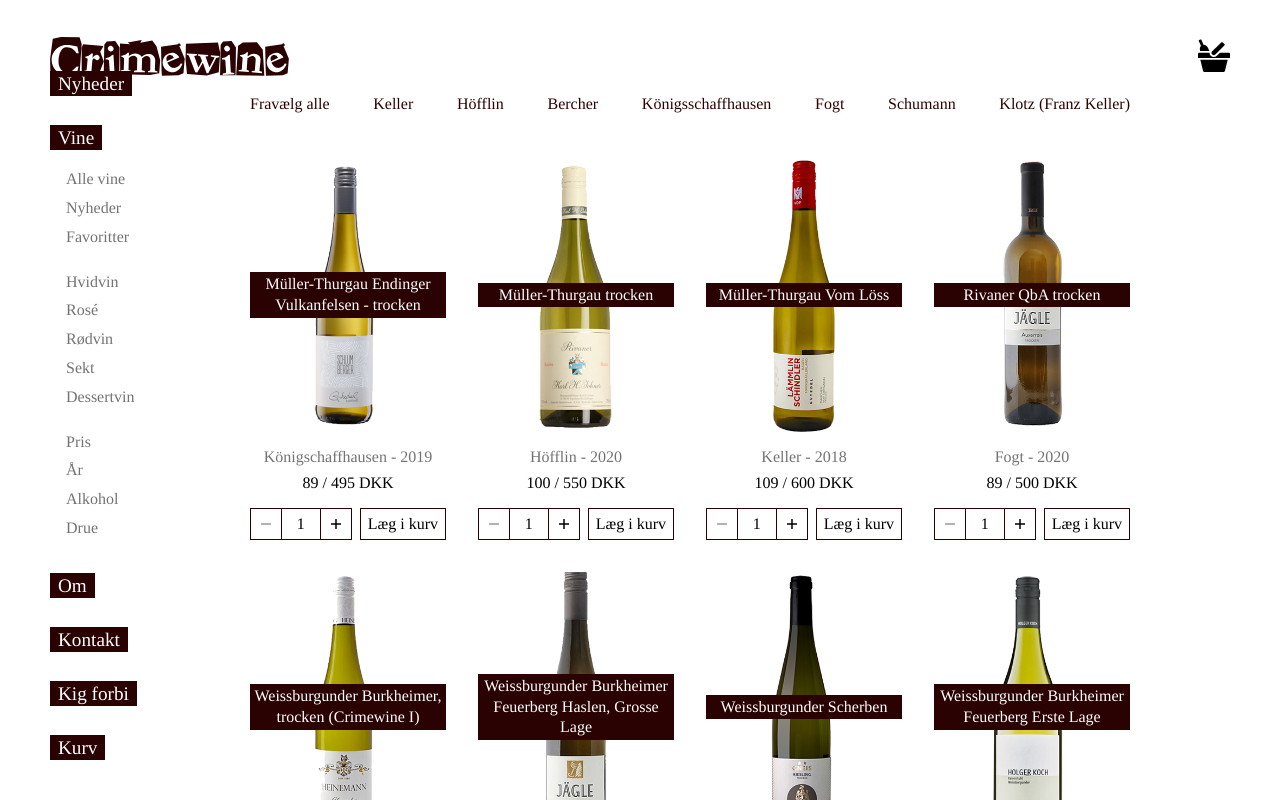
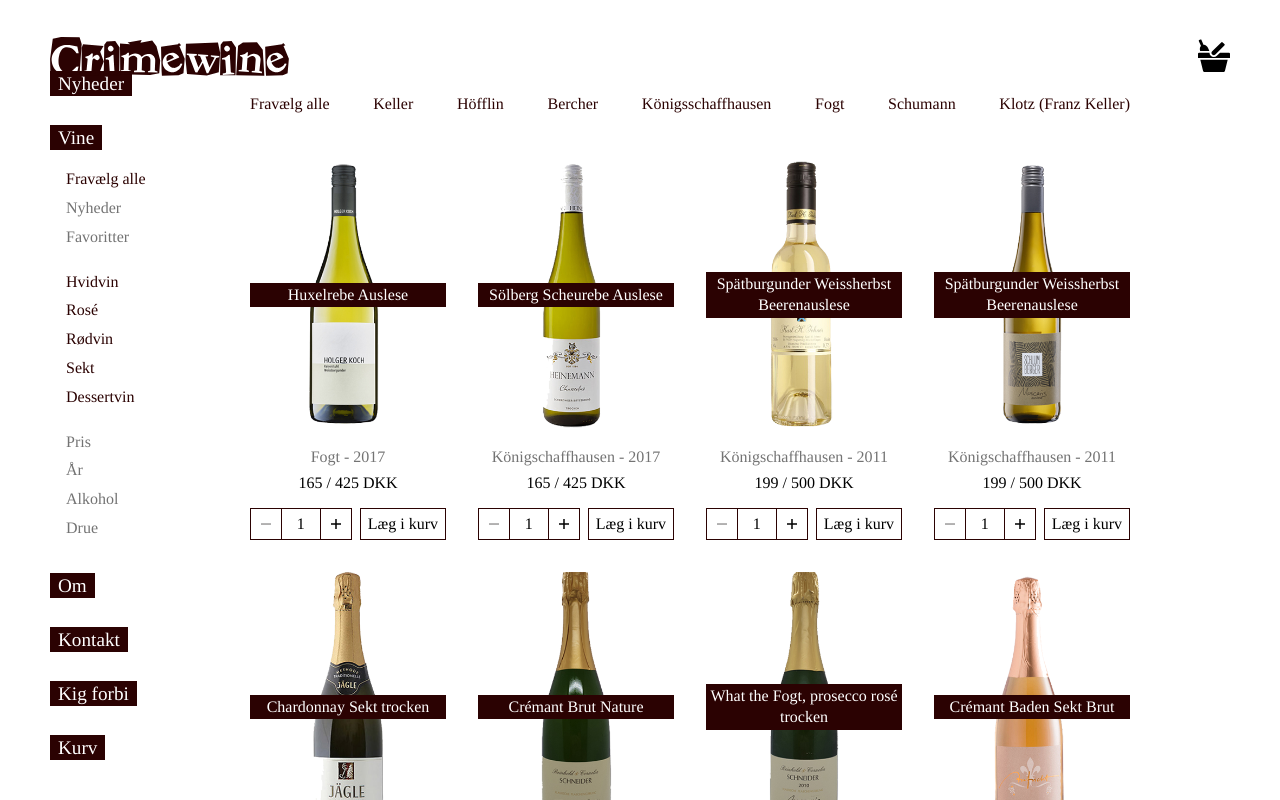
Before and after one commit to I8Superman/crimewine, a React (Create React App) app: page /vine in a window 1280 px wide. Built offline with nearby package versions, Linux system fonts and the light colour scheme.

Commit message:
feat: sorting confusion

```diff
--- a/src/App.js
+++ b/src/App.js
@@ -37,18 +37,10 @@
       fogt: true,
       schumann: true,
       franzkeller: true,
-    }
+    },
+    sort: '',
+    sortDir: 'asc'
   });
-  // const [navFilters, setNavFilters] = useState({
-  //   type: {
-  //     alle: true,
-  //     hvid: false,
-  //     roed: true,
-  //     rose: true,
-  //     dessert: true,
-  //     sekt: true
-  //   }
-  // });
 
   function addToBasket(qty, data) { // Passed as props to Vine and Vin components
     const alreadyInBasket = basket.findIndex((wine) => wine.id === data.id);
@@ -69,9 +61,61 @@
     }
   }
 
+  // The ONE and ONLY super filter (and sort!) function!
   function toggleFilter(e) {
     let key = e.target.dataset.key;
     let subkey = e.target.dataset.subkey;
+    console.log('key = ' + key, 'subkey = ' + subkey)
+    // Handles the sorting values of the filters obj
+    if (key === 'sort') {
+      console.log('Were sorting things out!')
+      const currentSort = filters.sort;
+      const currentSortDir = filters.sortDir;
+
+      if (subkey === currentSort && currentSortDir === 'asc') {
+        setFilters(prevFilters => {
+          return {
+            ...prevFilters,
+            sortDir: 'desc'
+          }
+        });
+      } else if (subkey === currentSort && currentSortDir === 'desc') {
+        setFilters(prevFilters => {
+          return {
+            ...prevFilters,
+            sort: ''
+          }
+        });
+      } else {
+        setFilters(prevFilters => {
+          return {
+            ...prevFilters,
+            sort: subkey,
+            sortDir: 'asc'
+          }
+        });
+      }
+      // Handles the filtering values of the filters obj
+    } else if (subkey === 'alle' && filters[key].alle) { // Set all type or producent to false
+      let tempObj = filters[key]; // Temp obj to manipulate/mutate
+      Object.keys(tempObj).forEach(p => tempObj[p] = false) // Loop through all keys and change their value to false
+      setFilters(prevFilters => {
+        return {
+          ...prevFilters,
+          [key]: tempObj // Change the filters state with temp obj
+        }
+      });
+    } else if (subkey === 'alle' && filters[key].alle === false) { // Set all type or producent to true
+      let tempObj = filters[key]; // Temp obj to manipulate/mutate
+      console.log(tempObj)
+      Object.keys(tempObj).forEach(p => tempObj[p] = true) // Loop through all keys and change their value to true
+      setFilters(prevFilters => {
+        return {
+          ...prevFilters,
+          [key]: tempObj // Change the filters state with temp obj
+        }
+      });
+    } else { // Toggle individual filter to true/false
       setFilters(prevFilters => {
         return { // Jesus! Setting state on nested keys is a nightmare!
           ...prevFilters,
@@ -82,27 +126,14 @@
         }
       });
     }
-  // function toggleNavFilter(e) {
-  //   console.log('NavFilter toggled')
-  //   // let key = e.target.dataset.key;
-  //   let subkey = e.target.dataset.subkey;
-
-  //   setNavFilters(prevNavFilters => {
-  //     return {
-  //       ...prevNavFilters,
-  //       type: {
-  //         ...prevNavFilters.type,
-  //         [subkey]: !prevNavFilters.type[subkey]
-  //       }
-  //     }
-  //   });
-  // }
+  }
 
   console.log(filters)
+
   return (
     <div className="c-app">
       <BasketContext.Provider value={{ basket, setBasket }}>
-        <SideNav toggleFilter={toggleFilter} />
+        <SideNav toggleFilter={toggleFilter} filters={filters} />
         <Logo />
         <BasketIcon />
         <Routes>
--- a/src/components/SideNav/Filters.js
+++ b/src/components/SideNav/Filters.js
@@ -1,25 +1,30 @@
 import './Filters.scss';
 
+import asc from '../../assets/svgs/sort-asc.svg'
+import desc from '../../assets/svgs/sort-desc.svg'
+
 export default function Filters(props) {
+    const filters = props.filters
+    // console.log(filters)
     return (
         <div className="c-filters">
             <ul className="c-filters__cat">
-                <li className="c-filters__cat__filter" data-key="producent" data-subkey="alle" onClick={e => props.toggleFilter(e)}>Alle vine</li>
+                <li className={filters.type.alle ? "c-filters__cat__filter--selected" : "c-filters__cat__filter"} data-key="type" data-subkey="alle" onClick={e => props.toggleFilter(e)}>{filters.type.alle ? 'Fravælg alle' : 'Alle vine'}</li>
                 <li className="c-filters__cat__filter">Nyheder</li>
                 <li className="c-filters__cat__filter">Favoritter</li>
             </ul>
             <ul className='c-filters__cat'>
-                <li className="c-filters__cat__filter" data-key="type" data-subkey="hvid" onClick={e => props.toggleFilter(e)}>Hvidvin</li>
-                <li className="c-filters__cat__filter" data-key="type" data-subkey="rose" onClick={e => props.toggleFilter(e)}>Rosé</li>
-                <li className="c-filters__cat__filter" data-key="type" data-subkey="roed" onClick={e => props.toggleFilter(e)}>Rødvin</li>
-                <li className="c-filters__cat__filter" data-key="type" data-subkey="sekt" onClick={e => props.toggleFilter(e)}>Sekt</li>
-                <li className="c-filters__cat__filter" data-key="type" data-subkey="dessert" onClick={e => props.toggleFilter(e)}>Dessertvin</li>
+                <li className={filters.type.hvid ? "c-filters__cat__filter--selected" : "c-filters__cat__filter"} data-key="type" data-subkey="hvid" onClick={e => props.toggleFilter(e)}>Hvidvin</li>
+                <li className={filters.type.rose ? "c-filters__cat__filter--selected" : "c-filters__cat__filter"} data-key="type" data-subkey="rose" onClick={e => props.toggleFilter(e)}>Rosé</li>
+                <li className={filters.type.roed ? "c-filters__cat__filter--selected" : "c-filters__cat__filter"} data-key="type" data-subkey="roed" onClick={e => props.toggleFilter(e)}>Rødvin</li>
+                <li className={filters.type.sekt ? "c-filters__cat__filter--selected" : "c-filters__cat__filter"} data-key="type" data-subkey="sekt" onClick={e => props.toggleFilter(e)}>Sekt</li>
+                <li className={filters.type.dessert ? "c-filters__cat__filter--selected" : "c-filters__cat__filter"} data-key="type" data-subkey="dessert" onClick={e => props.toggleFilter(e)}>Dessertvin</li>
             </ul>
             <ul className='c-filters__cat'>
-                <li className="c-filters__cat__filter">Pris</li>
-                <li className="c-filters__cat__filter">År</li>
-                <li className="c-filters__cat__filter">Alkohol</li>
-                <li className="c-filters__cat__filter">Drue</li>
+                <li className={filters.sort === 'pris' ? "c-filters__cat__filter--selected" : "c-filters__cat__filter"} data-key="sort" data-subkey="pris" onClick={e => props.toggleFilter(e)}>Pris{filters.sort === 'pris' && <img src={filters.sortDir === 'asc' ? asc : desc} alt="" />}</li>
+                <li className={filters.sort === 'aar' ? "c-filters__cat__filter--selected" : "c-filters__cat__filter"} data-key="sort" data-subkey="aar" onClick={e => props.toggleFilter(e)}>År{filters.sort === 'aar' && <img src={filters.sortDir === 'asc' ? asc : desc} alt="" />}</li>
+                <li className={filters.sort === 'alkohol' ? "c-filters__cat__filter--selected" : "c-filters__cat__filter"} data-key="sort" data-subkey="alkohol" onClick={e => props.toggleFilter(e)}>Alkohol{filters.sort === 'alkohol' && <img src={filters.sortDir === 'asc' ? asc : desc} alt="" />}</li>
+                <li className={filters.sort === 'drue' ? "c-filters__cat__filter--selected" : "c-filters__cat__filter"} data-key="sort" data-subkey="drue" onClick={e => props.toggleFilter(e)}>Drue{filters.sort === 'drue' && <img src={filters.sortDir === 'asc' ? asc : desc} alt="" />}</li>
             </ul>
         </div>
     )
--- a/src/components/SideNav/SideNav.js
+++ b/src/components/SideNav/SideNav.js
@@ -16,7 +16,7 @@
             <nav className='c-side-nav'>
                 <Link className='c-side-nav__link' to="/nyheder"><span className='c-side-nav__text'>Nyheder</span></Link>
                 <Link className='c-side-nav__link' to="/vine"><span className='c-side-nav__text'>Vine</span></Link>
-                {location.pathname === '/vine' && <Filters toggleFilter={props.toggleFilter} />}
+                {location.pathname === '/vine' && <Filters toggleFilter={props.toggleFilter} filters={props.filters} />}
                 <Link className='c-side-nav__link' to="/om"><span className='c-side-nav__text'>Om</span></Link>
                 <Link className='c-side-nav__link' to="/kontakt"><span className='c-side-nav__text'>Kontakt</span></Link>
                 <Link className='c-side-nav__link' to="/kig-forbi"><span className='c-side-nav__text'>Kig forbi</span></Link>
--- a/src/components/Vine/Vine.js
+++ b/src/components/Vine/Vine.js
@@ -8,61 +8,20 @@
 export default function Vine(props) {
 
     const [allWines, setAllWines] = useState([]);
-    // const [sorting, setSorting] = useState('');
-    // const [filters, setFilters] = useState({
-    //     type: {
-    //         alle: true,
-    //         hvid: false,
-    //         roed: true,
-    //         rose: true,
-    //         dessert: true,
-    //         sekt: true
-    //     },
-    //     producent: {
-    //         alle: true,
-    //         keller: true,
-    //         hoefflin: true,
-    //         bercher: true,
-    //         konigsschaffhausen: true,
-    //         fogt: true,
-    //         schumann: true,
-    //         franzkeller: true,
-    //     }
-    // });
-
-    // function toggleFilter(e) {
-    //     let key = e.target.dataset.key;
-    //     let subkey = e.target.dataset.subkey;
-    //     setFilters(prevFilters => {
-    //         return { // Jesus! Setting state on nested keys is a nightmare!
-    //             ...prevFilters,
-    //             [key]: {
-    //                 ...prevFilters[key],
-    //                 [subkey]: !prevFilters[key][subkey]
-    //             }
-    //         }
-    //     });
-    // }
 
     useEffect(() => { // Getting the 'data'
         // console.log('Setting ALL wines')
         setAllWines(vinData.data.wines);
     }, []);
 
-    // useEffect(() => {
-    //     setFilters(prevFilters => {
-    //         return {
-    //             ...prevFilters,
-    //             type: props.navFilters.type
-    //         }
-    //     });
-    //     // eslint-disable-next-line react-hooks/exhaustive-deps
-    // }, []);
-
+    // FILTERING & SORTING: (based on the passed down filters obj from App.js)
+    // Some shorthands:
     const filters = props.filters;
     const toggleFilter = props.toggleFilter;
+    // Sorting variables:
+    const sortType = filters.sort;
+    const sortDir = filters.sortDir;
 
-    // FILTERING: (based on the passed down filters obj from App.js)
     const appliedFilters = allWines
         .filter(wine =>
             (filters.type.hvid && wine.type === "Hvidvin") ||
@@ -81,6 +40,13 @@
             (filters.producent.schumann && wine.producer.short === "Schumann") ||
             (filters.producent.franzkeller && wine.producer.short === "Franz Keller")
         )
+        .sort(function (a, b) {
+            if (a[sortType] < b[sortType]) {
+                return sortDir === 'asc' ? 1 : -1;
+            } else {
+                return sortDir === 'asc' ? -1 : 1;
+            }
+        });
 
     const wineBottles = appliedFilters.map((bottle) => {
         return <Vin key={bottle.id} bottleData={bottle} addToBasketFunc={props.addToBasketFunc} />
@@ -88,13 +54,13 @@
 
     // console.log(allWines);
     // console.log(filters.type);
-    console.log(filters);
+    // console.log(filters);
 
     return (
         <div className="p-vine">
             <div className="c-producer-btns">
                 {/* These should be generated based on the producer values in the data */}
-                <button className={filters.producent.alle ? "c-producer-btn--selected" : "c-producer-btn"} data-key="producent" data-subkey="alle" onClick={e => toggleFilter(e)}>{filters.producent.alle ? 'Fravælg alle' : 'Vælg alle'}</button>
+                <button className={filters.producent.alle ? "c-producer-btn--selected" : "c-producer-btn"} data-key="producent" data-subkey="alle" onClick={e => toggleFilter(e)}>{filters.producent.alle ? 'Fravælg alle' : 'Alle vingårde'}</button>
                 <button className={filters.producent.keller ? "c-producer-btn--selected" : "c-producer-btn"} data-key="producent" data-subkey="keller" onClick={e => toggleFilter(e)}>Keller</button>
                 <button className={filters.producent.hoefflin ? "c-producer-btn--selected" : "c-producer-btn"} data-key="producent" data-subkey="hoefflin" onClick={e => toggleFilter(e)}>Höfflin</button>
                 <button className={filters.producent.bercher ? "c-producer-btn--selected" : "c-producer-btn"} data-key="producent" data-subkey="bercher" onClick={e => toggleFilter(e)}>Bercher</button>
--- a/src/components/Vine/Vine.scss
+++ b/src/components/Vine/Vine.scss
@@ -27,7 +27,7 @@
     font-size       : 1rem;
     height          : 3rem;
     cursor          : pointer;
-    transition      : transform 0.2s;
+    transition      : transform 0.1s;
 
     &:hover {
         transform: scale(1.1);
@@ -41,7 +41,7 @@
         font-size       : 1rem;
         height          : 3rem;
         cursor          : pointer;
-        transition      : transform 0.2s;
+        transition      : transform 0.1s;
 
         &:hover {
             transform: scale(1.1);
```
Also changed, not shown: src/components/SideNav/Filters.scss (+13 -1 lines), src/assets/svgs/sort-asc.svg (added), src/assets/svgs/sort-desc.svg (added). Lines whose indentation alone changed are shown as unchanged.
